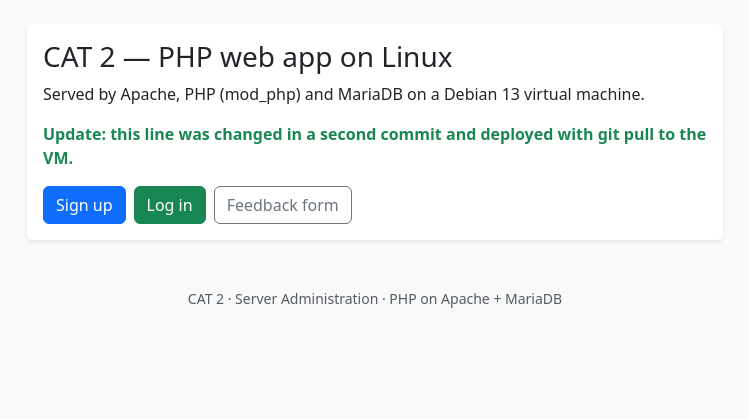
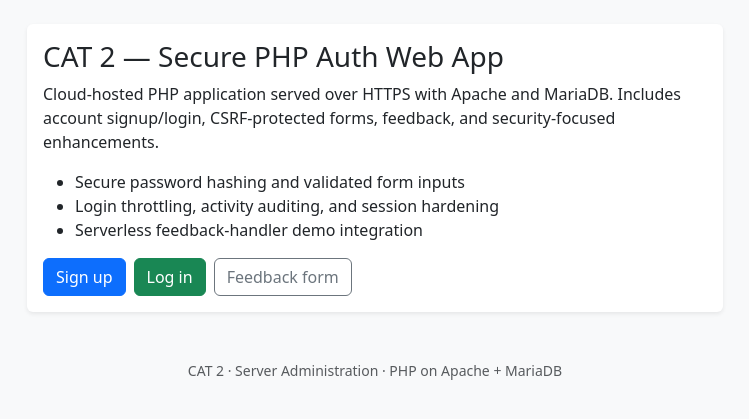
Before and after one commit to keanehatescoding/cat2-php-auth, a PHP site: page / in a window 1280 px wide. Shown: the part 56-475 px from the top of the page, without its empty margins (265-1014 px from the left). Run offline with PHP 8.4, Linux system fonts and the light colour scheme.

Commit message:
Improve app hardening and auth UX
- Update homepage content and CTAs for authenticated/unauthenticated users
- Redirect authenticated users away from login/signup to dashboard
- Harden health endpoint with optional token auth and reduced response detail

```diff
--- a/index.php
+++ b/index.php
@@ -3,12 +3,21 @@ $pageTitle = 'Home';
 require __DIR__ . '/layout_header.php';
 ?>
 <div class="card card-body shadow-sm">
-    <h1 class="h3">CAT 2 &mdash; PHP web app on Linux</h1>
-    <p>Served by Apache, PHP (mod_php) and MariaDB on a Debian 13 virtual machine.</p>
-    <p class="text-success fw-semibold">Update: this line was changed in a second commit and deployed with git pull to the VM.</p>
-    <div class="d-flex gap-2">
-        <a class="btn btn-primary" href="signup.php">Sign up</a>
-        <a class="btn btn-success" href="login.php">Log in</a>
+    <h1 class="h3">CAT 2 &mdash; Secure PHP Auth Web App</h1>
+    <p>Cloud-hosted PHP application served over HTTPS with Apache and MariaDB. Includes account signup/login, CSRF-protected forms, feedback, and security-focused enhancements.</p>
+    <ul class="mb-3">
+        <li>Secure password hashing and validated form inputs</li>
+        <li>Login throttling, activity auditing, and session hardening</li>
+        <li>Serverless feedback-handler demo integration</li>
+    </ul>
+    <div class="d-flex flex-wrap gap-2">
+        <?php if (!empty($_SESSION['user_id'])): ?>
+            <a class="btn btn-primary" href="dashboard.php">Dashboard</a>
+            <a class="btn btn-outline-dark" href="serverless_demo.php">Serverless demo</a>
+        <?php else: ?>
+            <a class="btn btn-primary" href="signup.php">Sign up</a>
+            <a class="btn btn-success" href="login.php">Log in</a>
+        <?php endif; ?>
         <a class="btn btn-outline-secondary" href="feedback.php">Feedback form</a>
     </div>
 </div>
--- a/login.php
+++ b/login.php
@@ -6,6 +6,12 @@ $pageTitle = 'Login';
 $error = '';
 $rawNext = $_GET['next'] ?? ($_POST['next'] ?? '');
 $next = is_string($rawNext) ? $rawNext : '';
+
+if (!empty($_SESSION['user_id'])) {
+    $destination = is_safe_redirect_target($next) ? $next : 'dashboard.php';
+    header('Location: ' . $destination);
+    exit;
+}
 
 if ($_SERVER['REQUEST_METHOD'] === 'POST') {
     if (!csrf_valid($_POST['csrf_token'] ?? '')) {
--- a/signup.php
+++ b/signup.php
@@ -6,6 +6,11 @@ $pageTitle = 'Sign up';
 $errors = [];
 $success = false;
 $username = $email = '';
+
+if (!empty($_SESSION['user_id'])) {
+    header('Location: dashboard.php');
+    exit;
+}
 
 if ($_SERVER['REQUEST_METHOD'] === 'POST') {
     if (!csrf_valid($_POST['csrf_token'] ?? '')) {
```
Also changed, not shown: health.php (+23 -5 lines).
